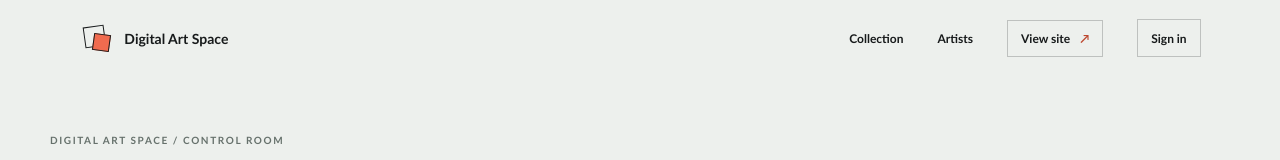
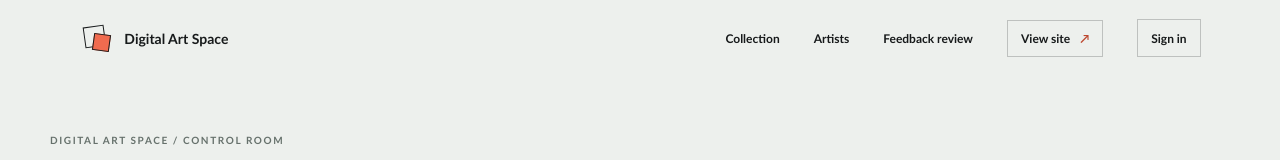
Before and after one commit to RaphPlays/digital-art-space, a website: page admin.html in a window 1280 px wide. Shown: the top 160 px of the page. Drawn offline with Linux system fonts and the light colour scheme; no server answers.

Commit message:
Link feedback review from Admin Studio

```diff
--- a/admin.html
+++ b/admin.html
@@ -18,7 +18,7 @@
     <a class="wordmark" href="/" aria-label="Digital Art Space, home"><span class="wordmark-mark" aria-hidden="true"></span><span>Digital Art Space</span></a>
     <nav class="site-nav" aria-label="Main navigation">
       <a href="/#collection">Collection</a>
-      <a href="/#artists">Artists</a>
+      <a href="/#artists">Artists</a><a href="/feedback-admin.html">Feedback review</a>
       <a class="edition-link" href="/">View site<span aria-hidden="true">↗</span></a>
     </nav>
   </header>
```
